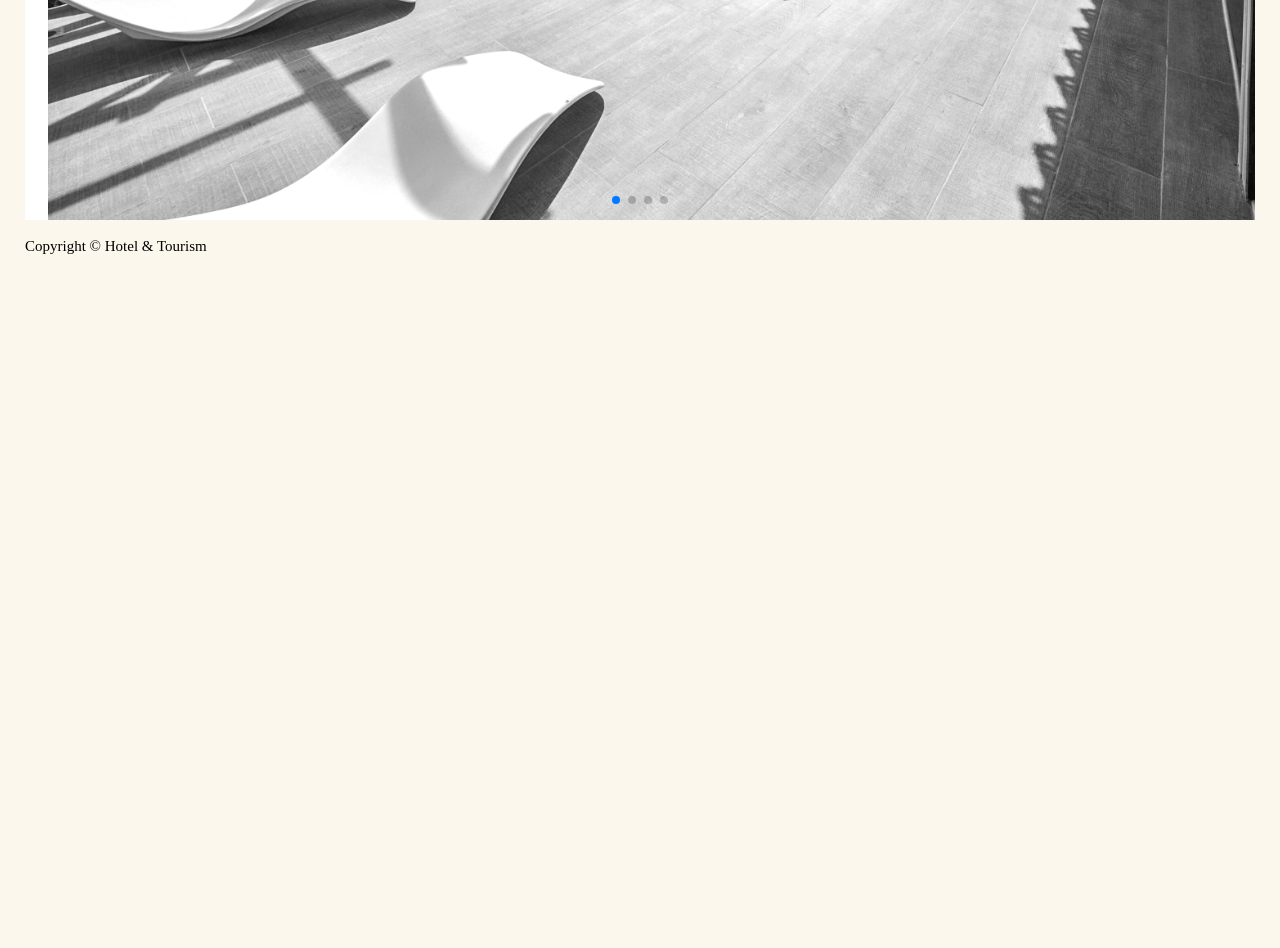
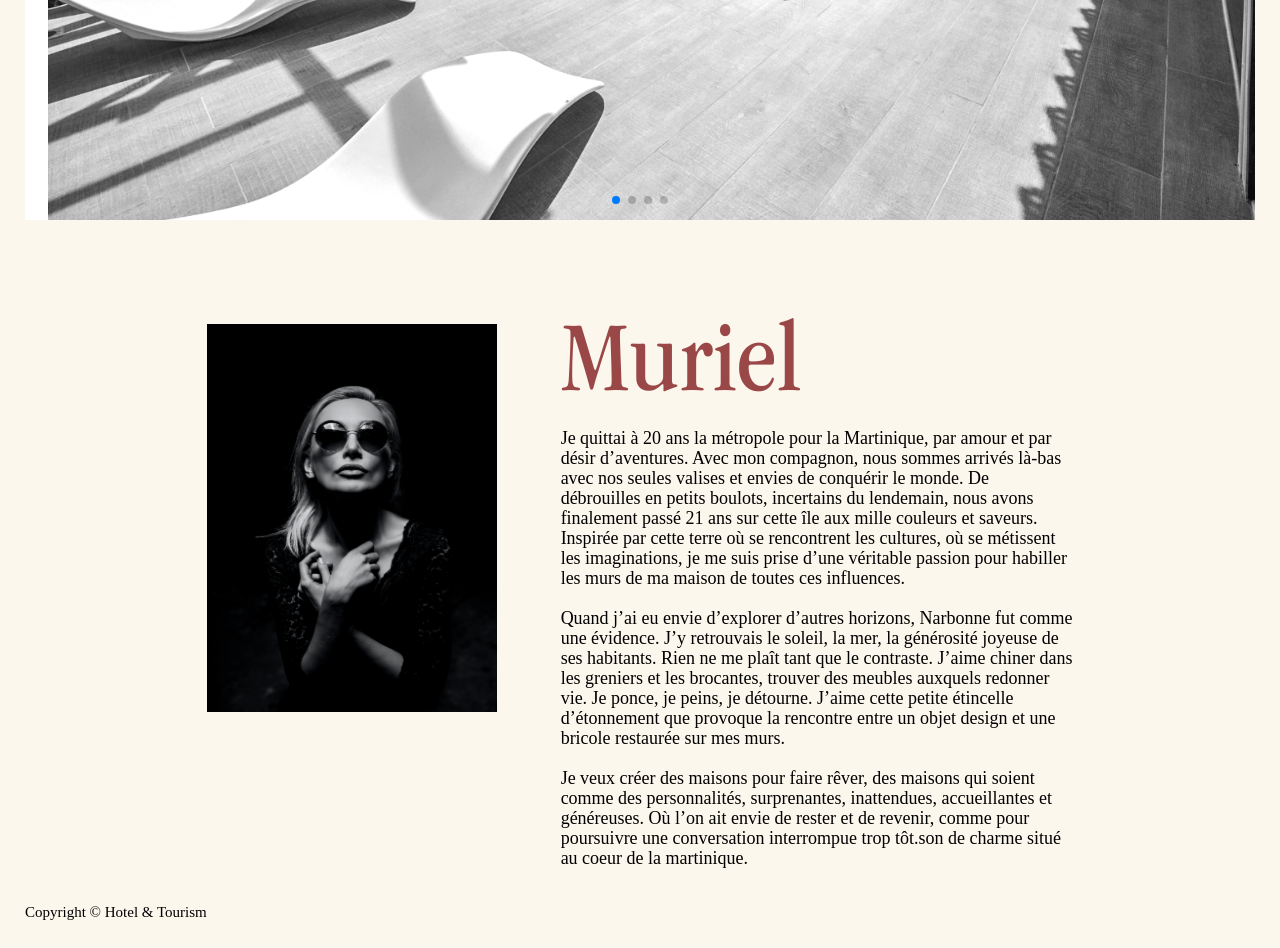
Before and after one commit to iamthesouthvibe/Projet_muriel, a PHP site: page / in a window 1280 px wide. Shown: the part 1421-2369 px from the top of the page. Before the commit the page ends 1675 px from the top, so only its background shows below. Run offline with PHP 8.4, Linux system fonts and the light colour scheme; some web fonts are replaced.

Commit message:
Mise en place de la section muriel

```diff
--- a/index.php
+++ b/index.php
@@ -95,9 +95,25 @@ $tourSQL = $db->query("SELECT * FROM tourism LIMIT 4");
     <div class="swiper-pagination"></div>
   </div>
 
+<!--  ######Ceci est la section Muriel.##### -->
+
+<div class="section_muriel">
+    <div>
+      <img src="assets/jpg/Muriel.png" alt="Photo Profil Muriel" class="img_muriel">
+    </div>
+          <div class="section_muriel_titre_text">
+            <h2 class="titre_section_muriel">Muriel</h2>
+            <p class="texte_section_muriel">Je quittai à 20 ans la métropole pour la Martinique, par amour et par désir d’aventures. Avec mon compagnon, nous sommes arrivés là-bas avec nos seules valises et envies de conquérir le monde.  De débrouilles en petits boulots, incertains du lendemain, nous avons finalement passé 21 ans sur cette île aux mille couleurs et saveurs.  Inspirée par cette terre où se rencontrent les cultures, où se métissent les imaginations, je me suis prise d’une véritable passion pour habiller les murs de ma maison de toutes ces influences.<br> <br>
+
+Quand j’ai eu envie d’explorer d’autres horizons, Narbonne fut comme une évidence. J’y retrouvais le soleil, la mer, la générosité joyeuse de ses habitants.   Rien ne me plaît tant que le contraste.  J’aime chiner dans les greniers et les brocantes, trouver des meubles auxquels redonner vie. Je ponce, je peins, je détourne. J’aime cette petite étincelle d’étonnement que provoque la rencontre entre un objet design et une bricole restaurée sur mes murs.<br><br>
+
+Je veux créer des maisons pour faire rêver, des maisons qui soient comme des personnalités, surprenantes, inattendues, accueillantes et généreuses. Où l’on ait envie de rester et de revenir, comme pour poursuivre une conversation interrompue trop tôt.son de charme situé au coeur de la martinique. </p>
+          </div>
+</div>
 
 
   </main>
+
 
 
 <!-- Footer -->
--- a/style/style.css
+++ b/style/style.css
@@ -454,7 +454,57 @@
 }
 
 
-  /* ##### Fin style de la page d'accueil ##### */
+/* Section Muriel */
+
+
+.section_muriel {
+  display: flex;
+  flex-direction: row;
+  flex-wrap: nowrap;
+  justify-content: center;
+  margin-top: 13vh;
+}
+
+.img_muriel {
+  max-width: 22.6vw;
+}
+
+.section_muriel_titre_text {
+  max-width : 40vw;
+  margin-left: 5vw;
+}
+
+.titre_section_muriel {
+  /*margin: -10px auto;*/
+
+  font-family: ITCGaramondStd-BkNarrow;
+  font-style: normal;
+  font-weight: normal;
+  font-size: 8vw;
+  line-height: 79%;
+  /* or 103px */
+
+
+  color: #9A4747;
+
+  margin-top: 5px; /* ajustement pour le titre avec la photo */
+}
+
+.texte_section_muriel {
+
+  font-family:NeueMontreal-Regular ;
+  font-style: normal;
+  font-weight: normal;
+  font-size: 18px;
+  line-height: 20px;
+  /* or 111% */
+
+
+  color: #000000;
+
+}
+
+/* ##### Fin style de la page d'accueil ##### */
 
 
   /* ##### Debut Media Queries Header ##### */
```
Also changed, not shown: assets/jpg/Muriel.png (added).
